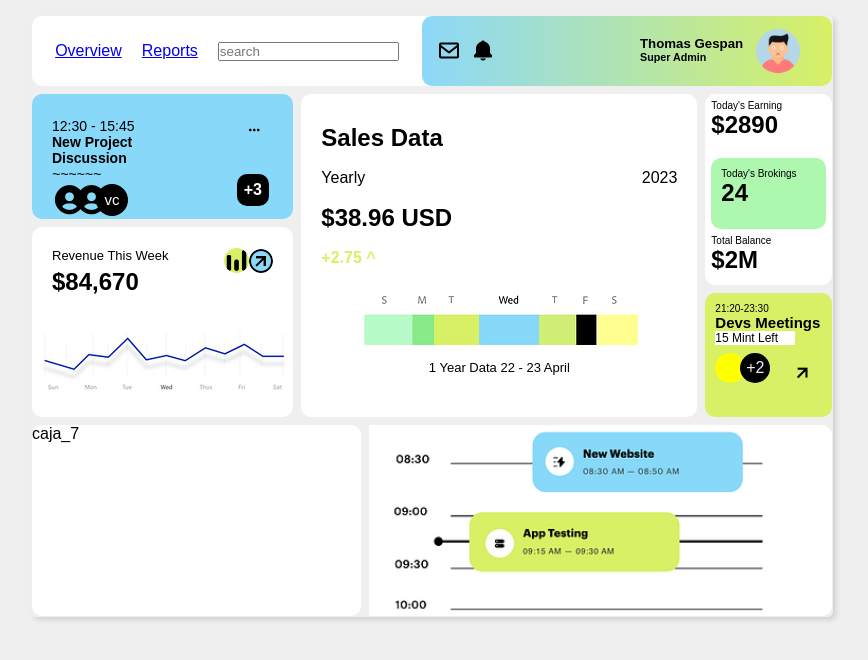
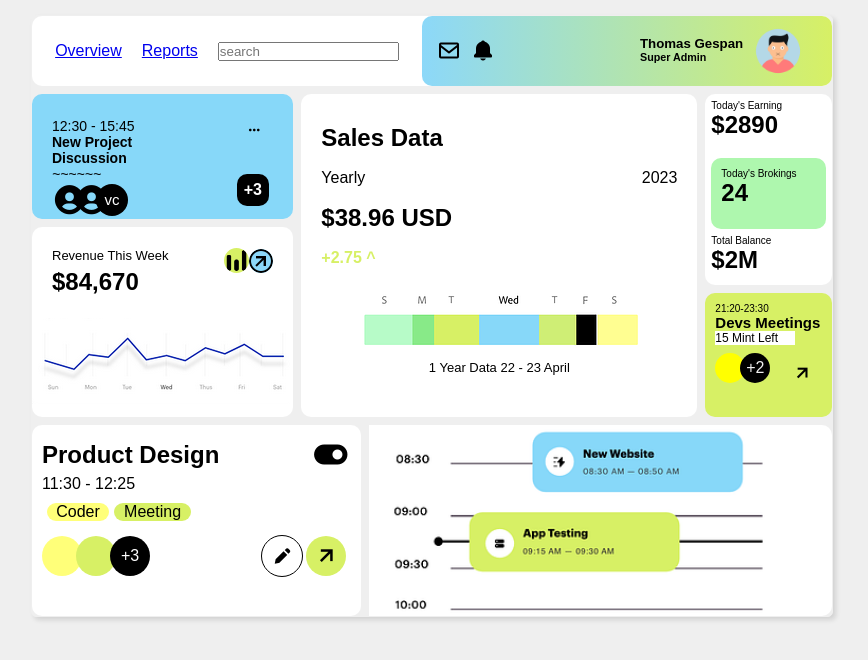
Before and after one commit to Hendricksoncala/grid, a plain HTML site: page index.html in a window 1280 px wide. Shown: the whole page, without its empty margins (208-1076 px from the left). Drawn offline with nearby package versions, Linux system fonts and the light colour scheme.

Commit message:
feat: :sparkles: finalizacion de proyecto esperando algunas mejoras visuales
proyecto hecho

```diff
--- a/css/style.css
+++ b/css/style.css
@@ -50,6 +50,7 @@ body{
     display: flex;
     align-items: center;
     justify-content: space-evenly;
+    text-decoration: none;
 
 
 }
@@ -57,6 +58,7 @@ body{
     display: flex;
     justify-content: space-around;
     padding: 10px;
+    text-decoration: none;
 
 }
 .item_1  div ul {
@@ -389,6 +391,103 @@ body{
     background: hsl(0, 0%, 100%);
     grid-area: product;
 }
+.item_7 {
+    grid-area: product;
+    background-color: white;
+    padding: 10px;
+}
+.item_7 .ilera1 {
+    display: flex;
+    justify-content: space-between;
+    align-items: center;
+}
+.item_7 .ilera1 i {
+    font-size: 40px;
+    color: var(--verde-pera);
+}
+.item_7 .ilera2 {
+    padding-top: 10px;
+    display: flex;
+    width: 50%;
+    justify-content: space-evenly;
+}
+.coder {
+    background-color:rgb(255, 255, 121);
+    width: 40%;
+    display: flex;
+    border-radius: 5px;
+    justify-content: center;
+}
+.meet {
+    background-color:  #D7F065;
+    width: 50%;
+    display: flex;
+    justify-content: center;
+    border-radius: 5px;
+}
+.item_7 .ilera3 {
+    padding-top: 15px;
+    display: flex;
+    justify-content: space-between;
+}
+.ilera3 .izquier{
+    width: 50%;
+    display: flex;
+}
+.item_7 .izquier .c1 {
+    width: 40px;
+    height: 40px;
+    border-radius: 100%;
+    background-color: rgb(255, 255, 121);
+}
+.item_7 .izquier .c2 {
+    width: 40px;
+    height: 40px;
+    border-radius: 100%;
+    background-color: #D7F065;
+    margin-left: -6px;
+}
+.item_7 .izquier .c3 {
+    width: 40px;
+    height: 40px;
+    border-radius: 100%;
+    background-color: black;
+    margin-left: -6px;
+    color: white;
+    display: flex;
+    justify-content: center;
+    align-items: center;
+}
+.item_7 .derech {
+    width: 30%;
+    display: flex;
+    justify-content: space-evenly;
+}
+.item_7 .lapiz {
+    outline: 0.5px solid black;
+    border-radius: 100%;
+    width: 40px;
+    height: 40px;
+    display: flex;
+    justify-content: center;
+    align-items: center;
+    font-size: 20px;
+}
+.item_7 .flech {
+    background-color: #D7F065;
+    width: 40px;
+    height: 40px;
+    border-radius: 100%;
+    display: flex;
+    justify-content: center;
+    align-items: center;
+    rotate: 45deg;
+    font-size: 30px;
+}
+
+
+
+/**/
 .item_8{
     background: hsl(0, 0%, 100%);
     grid-area: timeline;
--- a/index.html
+++ b/index.html
@@ -116,7 +116,28 @@
             </div>
         </div>
 
-        <div class="item_7">caja_7</div>
+        <div class="item_7">
+            <div class="ilera1">
+                <h2>Product Design</h2>
+                <i class='bx bxs-toggle-right' ></i>
+            </div>
+            <p>11:30 - 12:25</p>
+            <div class="ilera2">
+                <div class="coder">Coder</div>
+                <div class="meet">Meeting</div>
+            </div>
+            <div class="ilera3">
+                <div class="izquier">
+                    <div class="c1"></div>
+                    <div class="c2"></div>
+                    <div class="c3">+3</div>
+                </div>
+                <div class="derech">
+                    <div class="lapiz"><i class='bx bxs-pencil' ></i></div>
+                    <div class="flech"><i class='bx bx-up-arrow-alt'></i></div>
+                </div>
+            </div>
+        </div>
 
         <div class="item_8">
             <img class="diagramafinal" src="storage/calendario.png">
```
